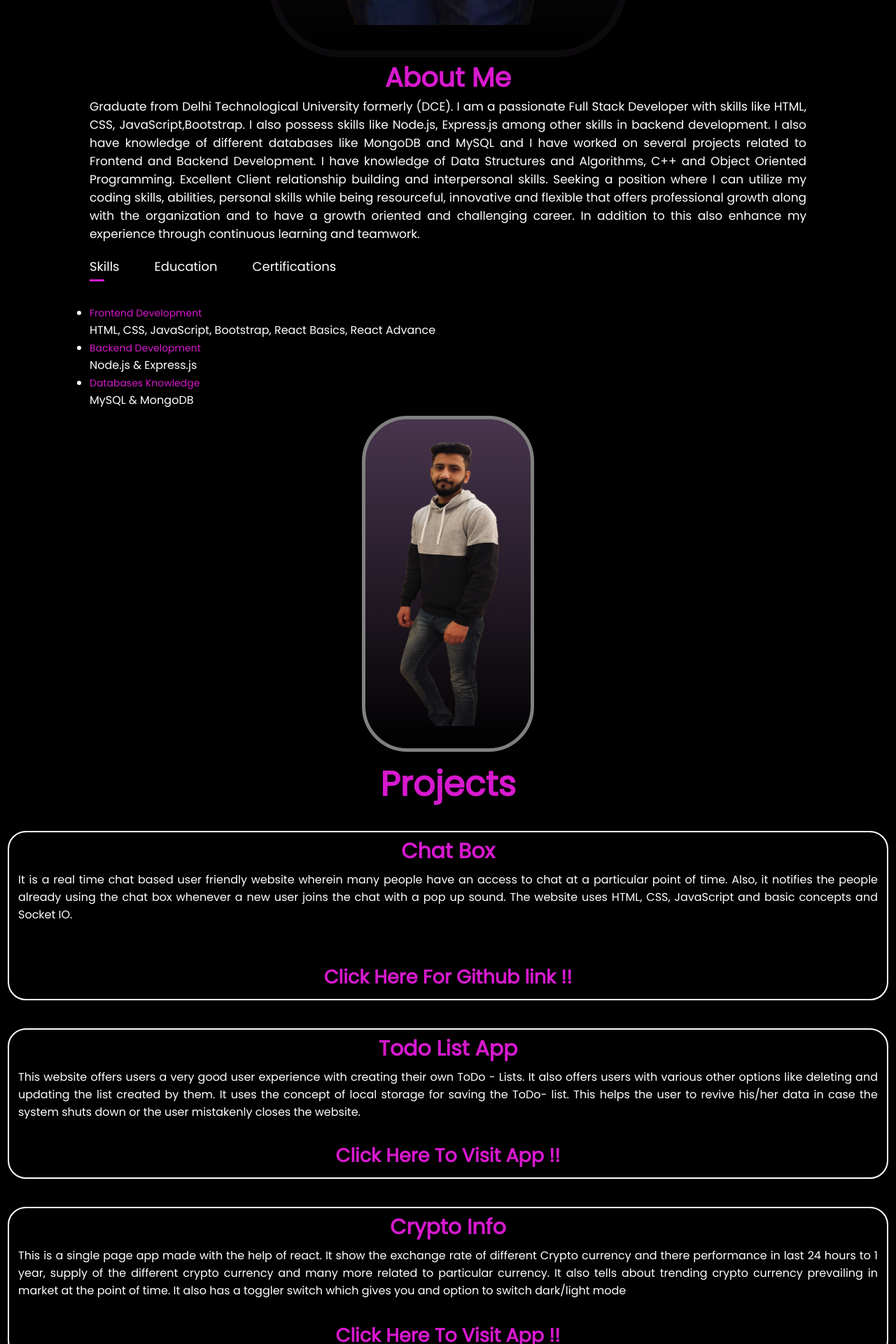
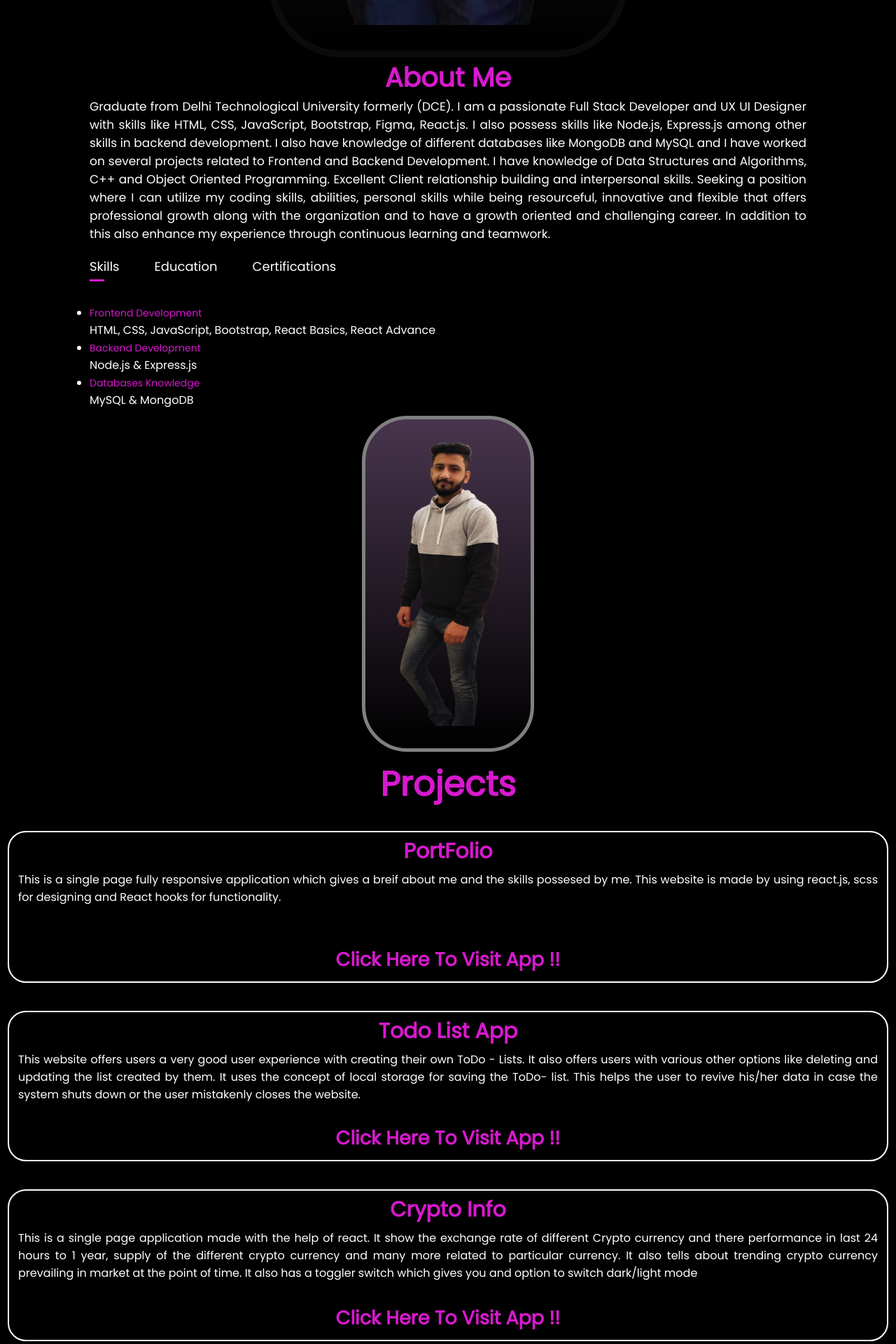
Before and after one commit to TheEmPeror1812/PortFolio-with-React, a React (Create React App) app: page / in a window 1280 px wide. Shown: the part 1833-3753 px from the top of the page at 70% size. Built offline with nearby package versions, Linux system fonts and the light colour scheme.

Commit message:
Commit with download

```diff
--- a/src/Components/AboutMe.jsx
+++ b/src/Components/AboutMe.jsx
@@ -37,7 +37,7 @@ const data3 = [{
 },
 {
     inspan: "Certified By Meta",
-    link:"https://www.coursera.org/account/accomplishments/verify/ST6X7F4PNPKN",
+    link: "https://www.coursera.org/account/accomplishments/verify/ST6X7F4PNPKN",
     inanchor: "React Basics By Meta"
 },
 {
@@ -57,7 +57,7 @@ function List1({ inspan, inanchor }) {
     return (<li><span>{inspan}</span><br></br>{inanchor}</li>)
 }
 
-function List2({ inspan,link,inanchor }) {
+function List2({ inspan, link, inanchor }) {
     return (<li><span>{inspan}</span><br></br><a href={link}>{inanchor}</a></li>)
 }
 
@@ -68,21 +68,21 @@ function AboutMe() {
     const [Skill_class, setSkill_class] = useState("tab-links active-link");
     const [certi_class, setcerti_class] = useState("tab-links");
 
-    function edu_clickHandler(){
+    function edu_clickHandler() {
         setCount(1)
         setedu_class("tab-links active-link")
         setSkill_class("tab-links")
         setcerti_class("tab-links")
     }
 
-    function skill_clickHandler(){
+    function skill_clickHandler() {
         setCount(0)
         setedu_class("tab-links")
         setSkill_class("tab-links active-link")
         setcerti_class("tab-links")
     }
 
-    function certi_clickHandler(){
+    function certi_clickHandler() {
         setCount(2)
         setedu_class("tab-links")
         setSkill_class("tab-links")
@@ -97,8 +97,8 @@ function AboutMe() {
 
             <div className="About_me_text">
                 <h2>About Me</h2>
-                <p>Graduate from Delhi Technological University formerly (DCE). I am a passionate Full Stack Developer with
-                    skills like HTML, CSS, JavaScript,Bootstrap. I also possess skills like Node.js, Express.js among other
+                <p>Graduate from Delhi Technological University formerly (DCE). I am a passionate Full Stack Developer and UX UI Designer with
+                    skills like HTML, CSS, JavaScript, Bootstrap, Figma, React.js. I also possess skills like Node.js, Express.js among other
                     skills in backend development. I also have knowledge of different databases like MongoDB and MySQL and I
                     have worked on several projects related to Frontend and Backend Development. I have knowledge of Data
                     Structures and Algorithms, C++ and Object Oriented Programming. Excellent Client relationship building
@@ -116,16 +116,16 @@ function AboutMe() {
                 <div className="tab-contents active-tab" id="skills">
                     <ul>
                         {
-                            count === 0?
+                            count === 0 ?
                                 data1.map((i, index) => (
-                                <List1 inspan={i.inspan} inanchor={i.inanchor} key={index}/>
+                                    <List1 inspan={i.inspan} inanchor={i.inanchor} key={index} />
                                 )) :
                                 count === 1 ?
                                     data2.map((i, index) => (
-                                <List1 inspan={i.inspan} inanchor={i.inanchor} key={index}/>
+                                        <List1 inspan={i.inspan} inanchor={i.inanchor} key={index} />
                                     )) :
                                     data3.map((i, index) => (
-                                <List2 inspan={i.inspan} link={i.link} inanchor={i.inanchor} key={index}/>
+                                        <List2 inspan={i.inspan} link={i.link} inanchor={i.inanchor} key={index} />
                                     ))
                         }
                     </ul>
--- a/src/Components/Contact.jsx
+++ b/src/Components/Contact.jsx
@@ -1,21 +1,25 @@
 import React, { useState } from 'react'
 import { toast } from 'react-hot-toast';
+import downloadfile from '../Resume.pdf'
+
+
+
 
 function Contact() {
 
-    const [name,setName] = useState("");
-    const [Email,setEmail] = useState("");
+    const [name, setName] = useState("");
+    const [Email, setEmail] = useState("");
 
     const submitHandler = (e) => {
         e.preventDefault();
         toast.success("Messege Successfully sent");
     }
 
-    function nameHandler(e){
+    function nameHandler(e) {
         setName(e.target.value)
     }
 
-    function mailHandler(e){
+    function mailHandler(e) {
         setEmail(e.target.value)
     }
 
@@ -30,7 +34,9 @@ function Contact() {
                     <a href="https://www.facebook.com/rohan.kundara.5"><i id="face" className="fa-brands fa-facebook fa-xl"></i></a>
                     <a href="https://www.instagram.com/rohankundara1812/"><i id="insta" className="fa-brands fa-instagram fa-xl"></i></a>
                 </div>
-            <a href="./Rohan's Resume.pdf" download className="btn1">Download Resume</a>
+                <a href={downloadfile} download="Resume" className="btn1">
+                    Download Resume
+                </a>
             </div>
 
             <div className="contact-right">
--- a/src/Components/Projects.jsx
+++ b/src/Components/Projects.jsx
@@ -9,9 +9,9 @@ function Projects(){
 
         <div className="main-block">
             <div className="box pr-1">
-                <h1>Chat Box</h1>
-                <p>It is a real time chat based user friendly website wherein many people have an access to chat at a particular point of time. Also, it notifies the people already using the chat box whenever a new user joins the chat with a pop up sound. The website uses HTML, CSS, JavaScript and basic concepts and Socket IO.</p>
-                <a href="https://github.com/TheEmPeror1812/Chat-Box">Click Here For Github link !!</a>
+                <h1>PortFolio</h1>
+                <p>This is a single page fully responsive application which gives a breif about me and the skills possesed by me. This website is made by using react.js, scss for designing and React hooks for functionality.</p>
+                <a href="https://github.com/TheEmPeror1812/Chat-Box">Click Here To Visit App !!</a>
             </div>
             <div className="box pr-2">
                 <h1>Todo List App</h1>
@@ -20,7 +20,7 @@ function Projects(){
             </div>
             <div className="box pr-3">
                 <h1>Crypto Info</h1>
-                <p>This is a single page app made with the help of react. It show the exchange rate of different Crypto currency and there performance in last 24 hours to 1 year, supply of the different crypto currency and many more related to particular currency. It also tells about trending crypto currency prevailing in market at the point of time. It also has a toggler switch which gives you and option to switch dark/light mode</p>
+                <p>This is a single page application made with the help of react. It show the exchange rate of different Crypto currency and there performance in last 24 hours to 1 year, supply of the different crypto currency and many more related to particular currency. It also tells about trending crypto currency prevailing in market at the point of time. It also has a toggler switch which gives you and option to switch dark/light mode</p>
                 <a href="https://crypto-app-umber-psi.vercel.app/">Click Here To Visit App !!</a>
             </div>
         </div>
```
Also changed, not shown: 1 other file (tests, documents, lock files or other folders). Lines whose indentation alone changed are shown as unchanged.
